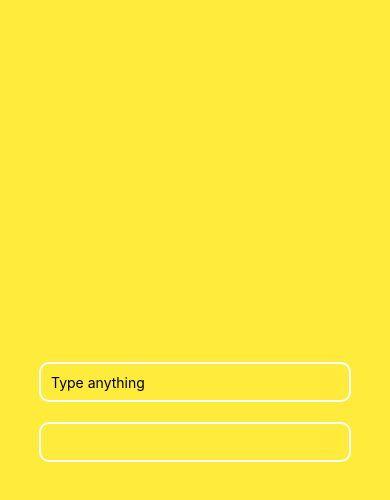
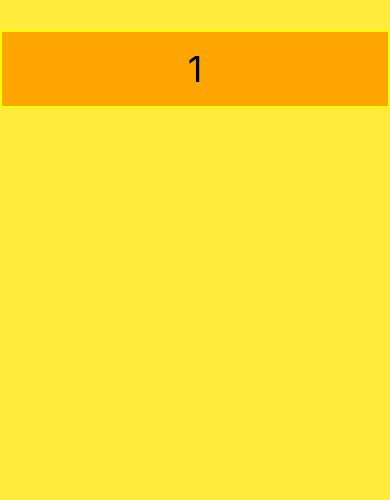
Before and after one commit to ismayilov1995/expoWorld, a React Native app: screen / in a window 390 px wide. Shown: the top 500 px of the page. Built offline with nearby package versions, Linux system fonts and the light colour scheme.

Commit message:
Using ScrollView

```diff
--- a/App.tsx
+++ b/App.tsx
@@ -1,48 +1,32 @@
 import React, {Component} from 'react';
-import {StyleSheet, Text, View, Image, TextInput, TouchableOpacity} from 'react-native';
+import {StyleSheet, Text, View, Image, Dimensions, ScrollView} from 'react-native';
 import Card from './src/components/Card.js';
 
+const  { width } = Dimensions.get("window"); // Get screen width
 
 export default class App extends Component {
-
-    state = {
-        name: ''
-    };
-
-    _onPressImage = () => {
-        alert('Test');
-    };
-
-    // _onChangeText = text => {
-    //     this.setState({
-    //         name: text,
-    //     });
-    //
-    // };
-
     render() {
-
-        const {name} = this.state;
 
         return (
             <View style={styles.container}>
-                <Text>{name}</Text>
-                <TextInput
-                    value={name}
-                    placeholder='Type anything'
-                    autoCapitalize={"sentences"}
-                    onChangeText={text => {
-                        this.setState({
-                            name: text,
-                        });
-                    }}
-                    style={styles.myInput}/>
-
-                <TextInput
-                    keyboardAppearance= 'dark' // Keyboard Theme
-                    keyboardType={"number-pad"}
-                    secureTextEntry={true}
-                    style={styles.myInput}/>
+                <ScrollView
+                    pagingEnabled={true}
+                    horizontal={true}
+                >
+                    <Text style={styles.title}>1</Text>
+                    <Text style={styles.title}>12</Text>
+                    <Text style={styles.title}>13</Text>
+                    <Text style={styles.title}>14</Text>
+                    <Text style={styles.title}>15</Text>
+                    <Text style={styles.title}>16</Text>
+                    <Text style={styles.title}>17</Text>
+                    <Text style={styles.title}>18</Text>
+                    <Text style={styles.title}>19</Text>
+                    <Text style={styles.title}>10</Text>
+                    <Text style={styles.title}>11</Text>
+                    <Text style={styles.title}>12</Text>
+                    <Text style={styles.title}>13</Text>
+                </ScrollView>
             </View>
         );
     }
@@ -53,17 +37,16 @@ const styles = StyleSheet.create({
         backgroundColor: '#FFEB3B',
         flex: 1,
         flexDirection: 'column',
-        justifyContent: 'center',
-        alignItems: 'center',
     },
-    myInput: {
-        width: '80%',
-        height: 40,
+    title: {
+        backgroundColor: 'orange',
         borderWidth: 2,
-        borderRadius: 10,
-        borderColor: 'white',
-        paddingHorizontal: 10,
-        marginBottom: 20,
+        borderColor: 'yellow',
+        marginVertical: 30,
+        padding: 15,
+        textAlign: 'center',
+        fontSize: 36,
+        width // Set screen width you can use like width: width
 
     },
 
```
